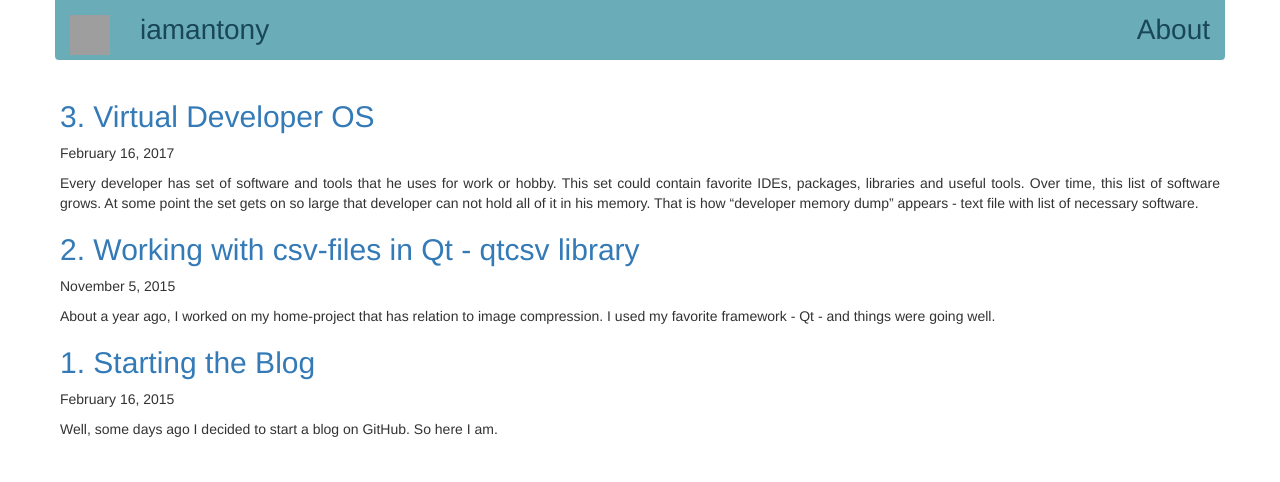
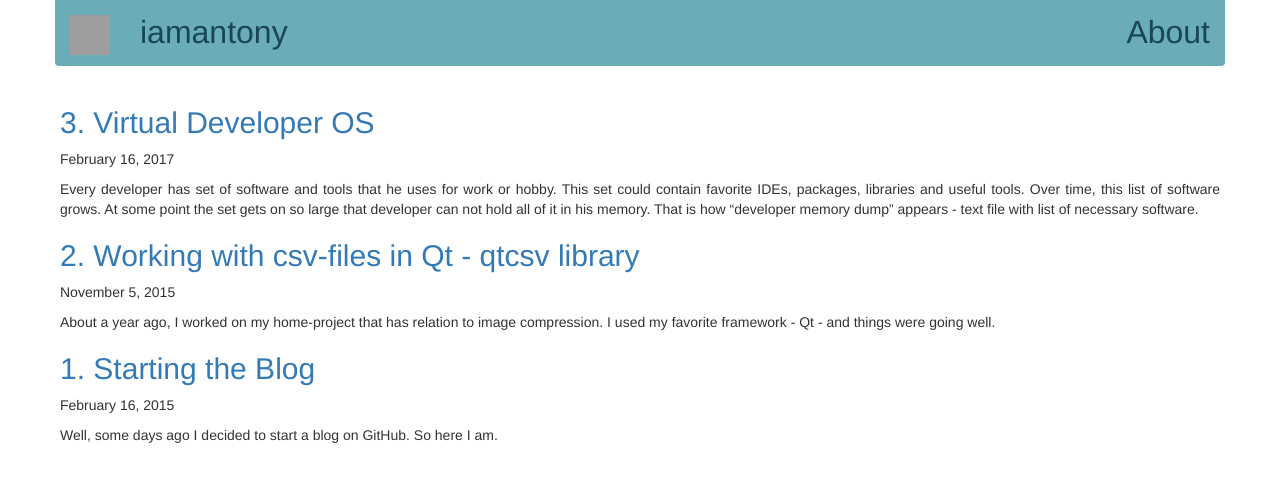
Before and after one commit to iamantony/iamantony.github.io, a Jekyll site: the page built from index.md, in a window 1280 px wide. Shown: the top 482 px of the page. Built offline with Jekyll 4.4.1, drawn with Linux system fonts in a browser that asks for light colours; nearby versions of some CDN libraries; grey boxes are pictures that could not be loaded.

Commit message:
Use rem instead of em

```diff
--- a/assets/css/main.css
+++ b/assets/css/main.css
@@ -1,4 +1,9 @@
 /* Color palette: http://www.color-hex.com/color-palette/41407 */
+
+/* Setup basic font size */
+html {
+    font-size: 16px;
+}
 
 /* === Header styles === */
 header > nav.navbar {
@@ -13,7 +18,7 @@ header div.navbar-header {
 }
 
 .nav-justified > li > a {
-    font-size: 2em;
+    font-size: 2rem;
     color: rgb(25, 70, 90);
 }
 
```
